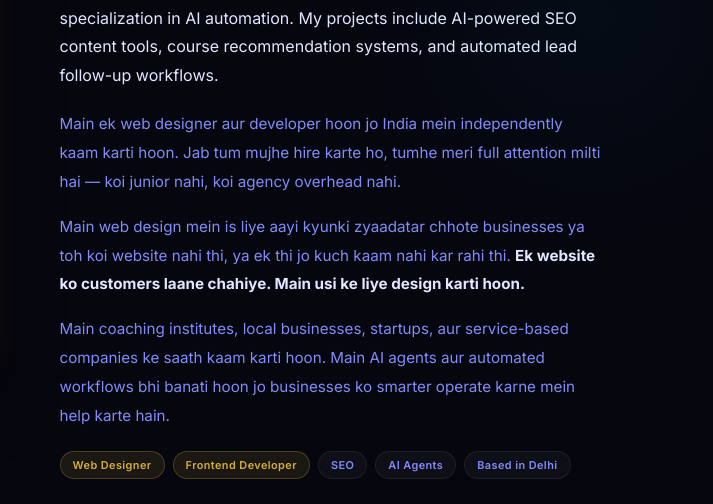
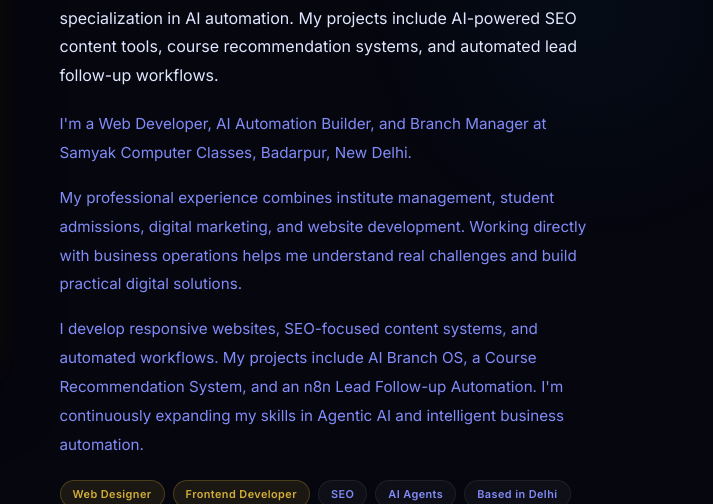
Before and after one commit to zebamansoorifea-byte/portfolio-website, a plain HTML site: page about.html in a window 1280 px wide. Shown: the part 694-1198 px from the top of the page, 567-1280 px from the left. Drawn offline with nearby package versions, Linux system fonts and the light colour scheme.

Commit message:
Update about.html

```diff
--- a/about.html
+++ b/about.html
@@ -96,9 +96,31 @@
 </p>
 
       <div class="about-text">
-        <p>Main ek web designer aur developer hoon jo India mein independently kaam karti hoon. Jab tum mujhe hire karte ho, tumhe meri full attention milti hai — koi junior nahi, koi agency overhead nahi.</p>
-        <p>Main web design mein is liye aayi kyunki zyaadatar chhote businesses ya toh koi website nahi thi, ya ek thi jo kuch kaam nahi kar rahi thi. <strong>Ek website ko customers laane chahiye. Main usi ke liye design karti hoon.</strong></p>
-        <p>Main coaching institutes, local businesses, startups, aur service-based companies ke saath kaam karti hoon. Main AI agents aur automated workflows bhi banati hoon jo businesses ko smarter operate karne mein help karte hain.</p>
+
+<div class="about-text">
+  <p>
+    I'm a Web Developer, AI Automation Builder, and
+    Branch Manager at Samyak Computer Classes,
+    Badarpur, New Delhi.
+  </p>
+
+  <p>
+    My professional experience combines institute
+    management, student admissions, digital marketing,
+    and website development. Working directly with
+    business operations helps me understand real
+    challenges and build practical digital solutions.
+  </p>
+
+  <p>
+    I develop responsive websites, SEO-focused content
+    systems, and automated workflows. My projects
+    include AI Branch OS, a Course Recommendation
+    System, and an n8n Lead Follow-up Automation.
+    I'm continuously expanding my skills in Agentic AI
+    and intelligent business automation.
+  </p>
+</div>
       </div>
       <div class="creds">
         <span class="tag tag-gold">Web Designer</span><span class="tag tag-gold">Frontend Developer</span>
```
